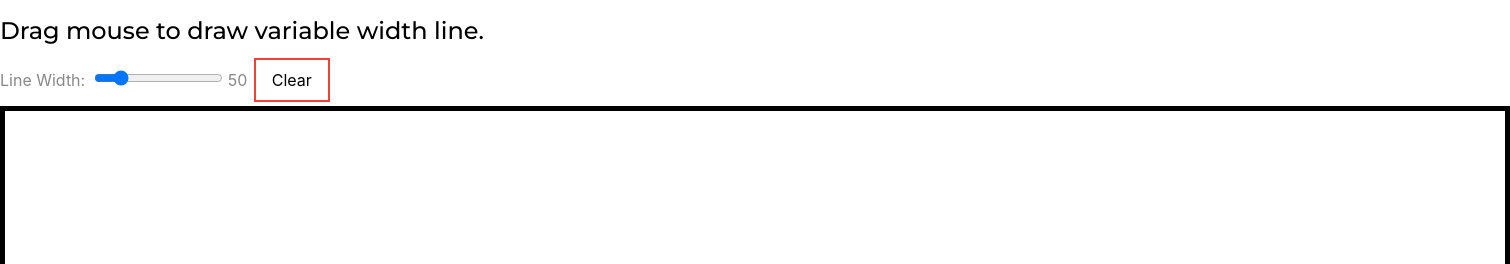
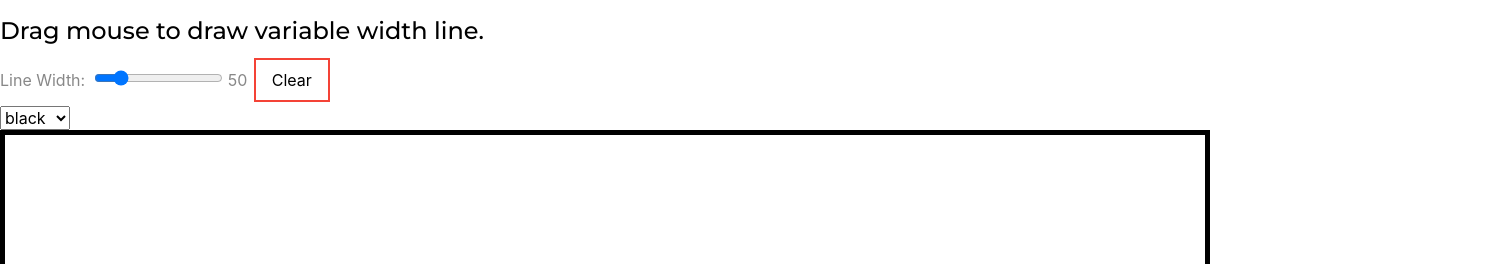
Before and after one commit to ajbarcenas/Do-Do-Doodle, a website: page client/index.html in a window 1280 px wide. Shown: the part 163-427 px from the top of the page, 1510 px wide, since content can reach past the window. Drawn offline with nearby package versions, Linux system fonts and the light colour scheme; no server answers.

Commit message:
Added color options. Still having trouble with syning it.

```diff
--- a/client/client.js
+++ b/client/client.js
@@ -77,8 +77,8 @@ document.addEventListener("DOMContentLoaded", function() {
    // get canvas element and create context
    var canvas  = document.getElementById('drawing');
    var context = canvas.getContext('2d');
-   var width   = 1500;
-   var height  = 500;
+   var width   = 1200;
+   var height  = 550;
    var socket  = io.connect();
 
    // set canvas to full browser width/height
@@ -87,7 +87,10 @@ document.addEventListener("DOMContentLoaded", function() {
    canvas.style.border = '5px solid black';
 
    // register mouse event handlers
-   canvas.onmousedown = function(e){ mouse.click = true; };
+   canvas.onmousedown = function(e){
+     mouse.click = true;
+     //context.strokeStyle = getValueOfColorPicker;
+    };
    canvas.onmouseup = function(e){ mouse.click = false; };
 
    canvas.onmousemove = function(e) {
@@ -100,22 +103,21 @@ document.addEventListener("DOMContentLoaded", function() {
    // draw line received from server
 	socket.on('draw_line', function (data) {
       var line = data.line;
+      context.color = "red";
       context.beginPath();
       context.moveTo(line[0].x * width, line[0].y * height);
       context.lineTo(line[1].x * width, line[1].y * height);
       context.stroke();
    });
 
-   //When clicked reset the canvas back to an empy canvas
-/*    $("#resetCanvas").click(function(){
-    var canvas= document.getElementById('drawing');
-   var ctx = canvas.getContext('2d');
-      ctx.clearRect(0, 0,  canvas.width, canvas.height);
-  }); */
   socket.on('clearit', function(){
     context.clearRect(0, 0, width, height);
     console.log("client clearit");
     });
+
+  socket.on('colorsMain', function(){
+    context.strokeStyle = getValueOfColorPicker;
+  });
 
    // main loop, running every 25ms
    function mainLoop() {
@@ -126,6 +128,12 @@ document.addEventListener("DOMContentLoaded", function() {
          mouse.move = false;
       }
       mouse.pos_prev = {x: mouse.pos.x, y: mouse.pos.y};
+
+      var getColorPickerByID = document.getElementById("colorsMain");
+      var getValueOfColorPicker = getColorPickerByID.options[getColorPickerByID.selectedIndex].text;
+      var canvas = document.getElementById('drawing');
+      var context = canvas.getContext('2d');
+      context.strokeStyle = getValueOfColorPicker;
       setTimeout(mainLoop, 25);
 
       $("#resetCanvas").click(function(){
@@ -133,7 +141,6 @@ document.addEventListener("DOMContentLoaded", function() {
        var ctx = canvas.getContext('2d');
           ctx.clearRect(0, 0,  canvas.width, canvas.height);
       });
-
    }
 
    //Put all this in its own function
--- a/client/index.html
+++ b/client/index.html
@@ -84,8 +84,16 @@
   </div>
   <div>
     <h4 style="color: black;">Drag mouse to draw variable width line.</h4>
-    Line Width:&nbsp <input type=range min=1 max=100 id=myslider> <span id=val>50</span>
+    Line Width:&nbsp <input type=range min=1 max=200 id=myslider> <span id=val>50</span>
     <button class="button button3" type="submit" value="Clear" onclick="clearit();"> Clear </button>
+  </div>
+  <div>
+    <select id="colorsMain">
+      <option value="black">black</option>
+      <option value="aqua">aqua</option>
+      <option value="blue">blue</option>
+      <option value="brown">brown</option>
+  </select>
   </div>
 
   <!-- <div id = "toolbar">
```
